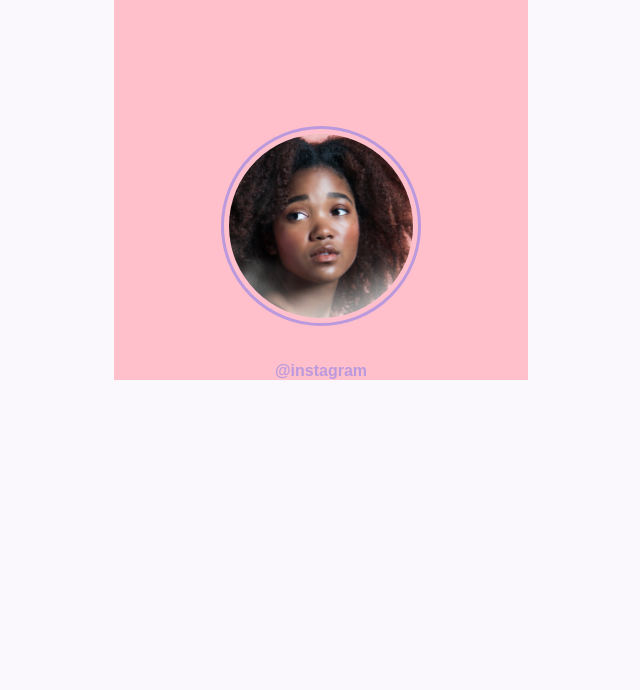
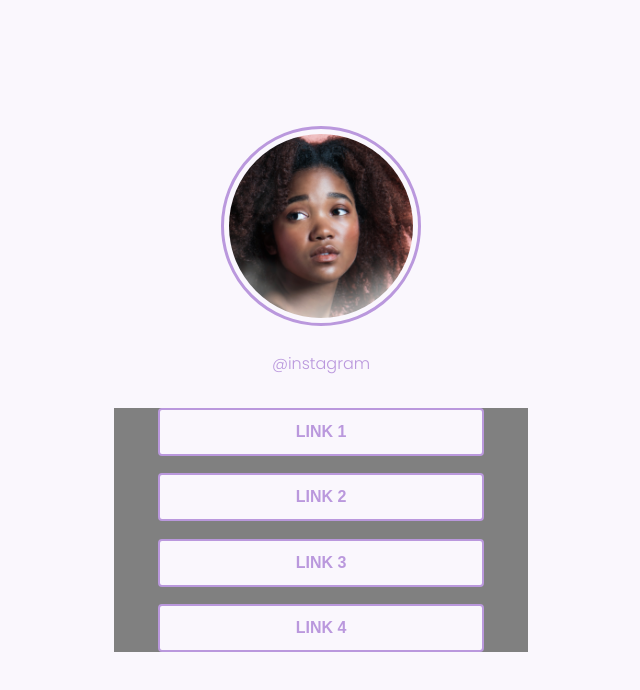
Before and after one commit to JoseAlbertoRodrigues/SocialTree, a plain HTML site: page index.html in a window 1280 px wide. Shown: the whole page, without its empty margins (319-959 px from the left). Drawn offline with Linux system fonts and the light colour scheme.

Commit message:
links of buttom
editing the links section, editing the button

```diff
--- a/index.html
+++ b/index.html
@@ -37,6 +37,22 @@
             </div>
         </section>
 
+        <section id="links">
+            <div class="container grid">
+                <div>
+                    <a href="#" class="button" target="_blank">LINK 1</a>
+                </div>
+                <div>
+                    <a href="#" class="button" target="_blank">LINK 2</a>
+                </div>
+                <div>
+                    <a href="#" class="button" target="_blank">LINK 3</a>
+                </div>
+                <div>
+                    <a href="#" class="button" target="_blank">LINK 4</a>
+                </div>
+            </div>
+        </section>
 
 
     </main>
--- a/styles/social.css
+++ b/styles/social.css
@@ -22,19 +22,21 @@ img {
 :root {
     /* --header-height: 4.5rem; */
 
-    --body-bg-color: #FAF7FD;
-    --purple: #BB99DD;
+    /* --body-bg-color: hsl(270, 60%, 98%); */
+    /* --purple: #BB99DD; */
+    /* --purple: hsl(270, 50%, 73%); */
 
     /* colors */
-    --hue: 227;
+    --hue: 270;
     /* HSL color mode */
-    --base-color: hsl(var(--hue) 36% 57%);
+    --body-color: hsl(var(--hue) 60% 98%); /*body-bg-color*/
+    --base-color: hsl(var(--hue) 50% 73%); /*purple*/
+
     --base-color-second: hsl(var(--hue) 65% 88%);
     --base-color-alt: hsl(var(--hue) 57% 53%);
     --title-color: hsl(var(--hue) 41% 10%);
     --text-color: hsl(0 0% 46%);
     --text-color-light: hsl(0 0% 98%);
-    --body-color: hsl(0 0% 98%);
 
     /* fonts */
     --title-font-size: 1.875rem;
@@ -50,22 +52,43 @@ html {
 }
 
 body {
-    font: 400 1rem var(--body-font);
+    font: 300 1rem var(--title-font);
     color: var(--text-color);
-    background: var(--body-bg-color);
+    background: var(--body-color);
     -webkit-font-smoothing: antialiased;
-    font-weight: bolder;
 }
 
 .title {
-    font: 600 var(--title-font-size) var(--body-font);
+    font: 600 var(--title-font-size) var(--title-font);
     color: var(--text-color);
     -webkit-font-smoothing: auto;
 }
 
+.button {
+    height: 3rem;
+    width: 100%;
+
+    display: inline-flex;
+    align-items: center;
+    justify-content: center;
+
+    background-color: var(--body-color);
+    color: var(--base-color);
+    padding: 0 2rem;
+    border-radius: 0.25rem;
+    font: 600 1rem var(--body-font);
+    transition: background 0.3s;
+
+    border: 2px solid var(--base-color);
+}
+
+.button:hover {
+    background: var(--base-color-alt);
+}
+
 main {
     /* background: var(--body-bg-color); */
-    background: pink;
+    /* background: pink; */
     width: 414px;
     margin: 0 auto;
 }
@@ -78,7 +101,7 @@ main {
 
 .grid {
     display: grid;
-    gap: 2rem;
+    gap: 1.1rem;
 }
 
 /*====  PROFILE ============================ */
@@ -96,9 +119,24 @@ main {
 #profile .image img {
     border-radius: 100%;
     padding: 5px;
-    border: 3px solid var(--purple);
+    border: 3px solid var(--base-color);
 }
 
 #profile .person a {
-    color: var(--purple);
+    color: var(--base-color);
 }
+
+/*====  LINKS ============================ */
+#links {
+    margin-top:  2rem;
+    background: grey;
+}
+
+/* #links div {
+    background: goldenrod;
+} */
+
+/* #links div a {
+    display: block;
+    text-align: center;
+} */
```
